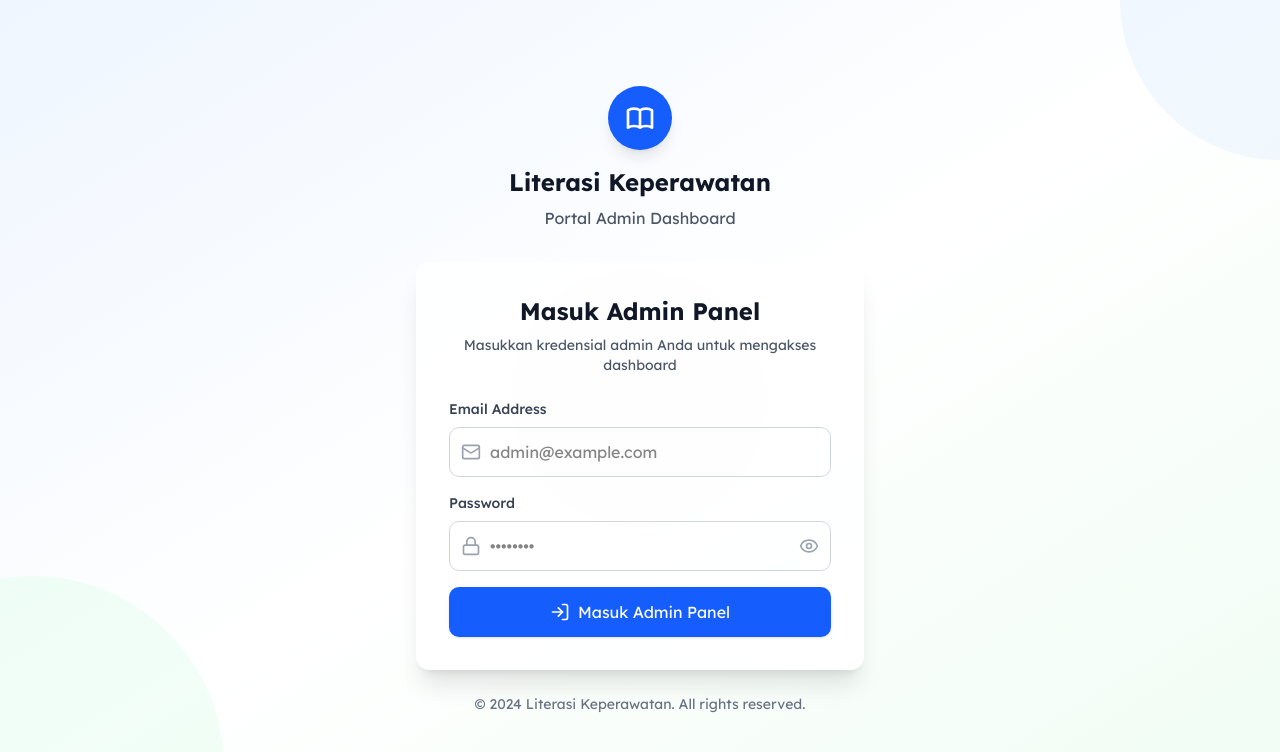
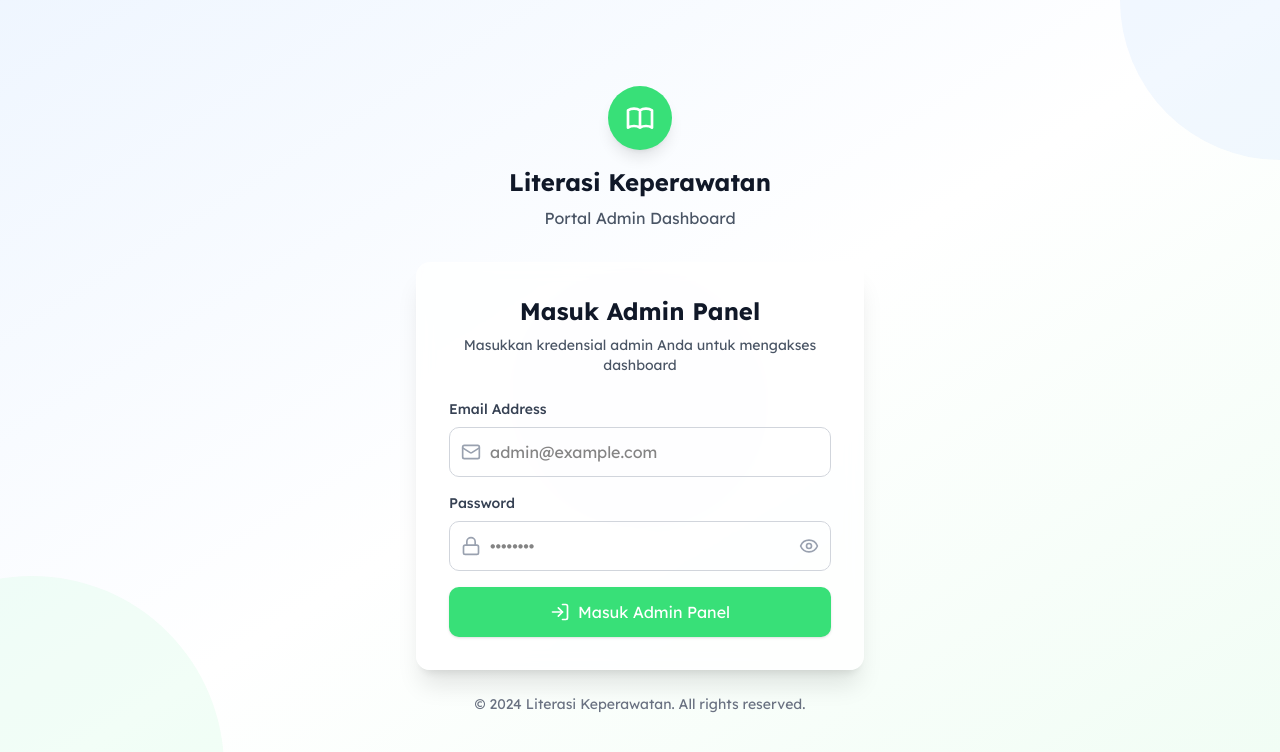
Before and after one commit to Avinnskie/listerasi-keperawatan, a Next.js app: page /login in a window 1280 px wide. Shown: the top 752 px of the page. Built offline with nearby package versions, Linux system fonts and the light colour scheme.

Commit message:
feat: change color

```diff
--- a/src/app/login/page.tsx
+++ b/src/app/login/page.tsx
@@ -47,7 +47,7 @@ export default function Login() {
       <div className="relative z-10 min-h-screen flex items-center justify-center p-4">
         <div className="w-full max-w-md">
           <div className="text-center mb-8">
-            <div className="inline-flex items-center justify-center w-16 h-16 bg-blue-600 text-white rounded-full mb-4 shadow-lg">
+            <div className="inline-flex items-center justify-center w-16 h-16 bg-[#38e078] text-white rounded-full mb-4 shadow-lg">
               <svg
                 className="w-8 h-8"
                 fill="none"
@@ -92,7 +92,7 @@ export default function Login() {
                       required
                       value={email}
                       onChange={(e) => setEmail(e.target.value)}
-                      className="block w-full pl-10 pr-3 py-3 border border-gray-300 rounded-lg focus:outline-none focus:ring-2 focus:ring-blue-500 focus:border-blue-500 transition-colors"
+                      className="block w-full pl-10 pr-3 py-3 border border-gray-300 rounded-lg focus:outline-none focus:ring-2 focus:ring-[#38e078] focus:border-[#38e078] transition-colors"
                       disabled={isLoading}
                     />
                   </div>
@@ -113,7 +113,7 @@ export default function Login() {
                       required
                       value={password}
                       onChange={(e) => setPassword(e.target.value)}
-                      className="block w-full pl-10 pr-10 py-3 border border-gray-300 rounded-lg focus:outline-none focus:ring-2 focus:ring-blue-500 focus:border-blue-500 transition-colors"
+                      className="block w-full pl-10 pr-10 py-3 border border-gray-300 rounded-lg focus:outline-none focus:ring-2 focus:ring-[#38e078] focus:border-[#38e078] transition-colors"
                       disabled={isLoading}
                     />
                     <button
@@ -134,7 +134,7 @@ export default function Login() {
                 <button
                   type="submit"
                   disabled={isLoading}
-                  className="w-full flex items-center justify-center gap-2 py-3 px-4 border border-transparent rounded-lg shadow-sm text-white bg-blue-600 hover:bg-blue-700 focus:outline-none focus:ring-2 focus:ring-offset-2 focus:ring-blue-500 transition-colors disabled:opacity-50 disabled:cursor-not-allowed"
+                  className="w-full flex items-center justify-center gap-2 py-3 px-4 border border-transparent rounded-lg shadow-sm text-white bg-[#38e078] hover:bg-[#38e078] focus:outline-none focus:ring-2 focus:ring-offset-2 focus:ring-[#38e078] transition-colors disabled:opacity-50 disabled:cursor-not-allowed"
                 >
                   {isLoading ? (
                     <>
```
